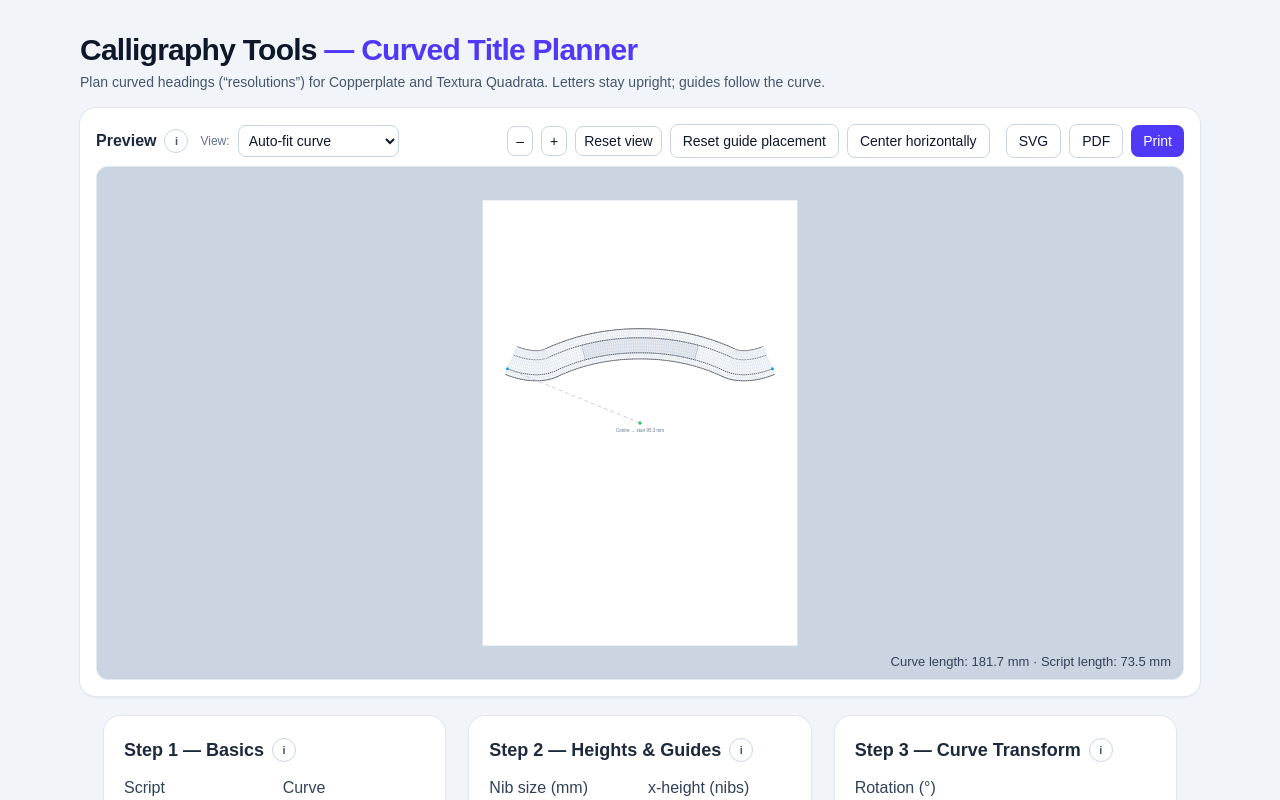
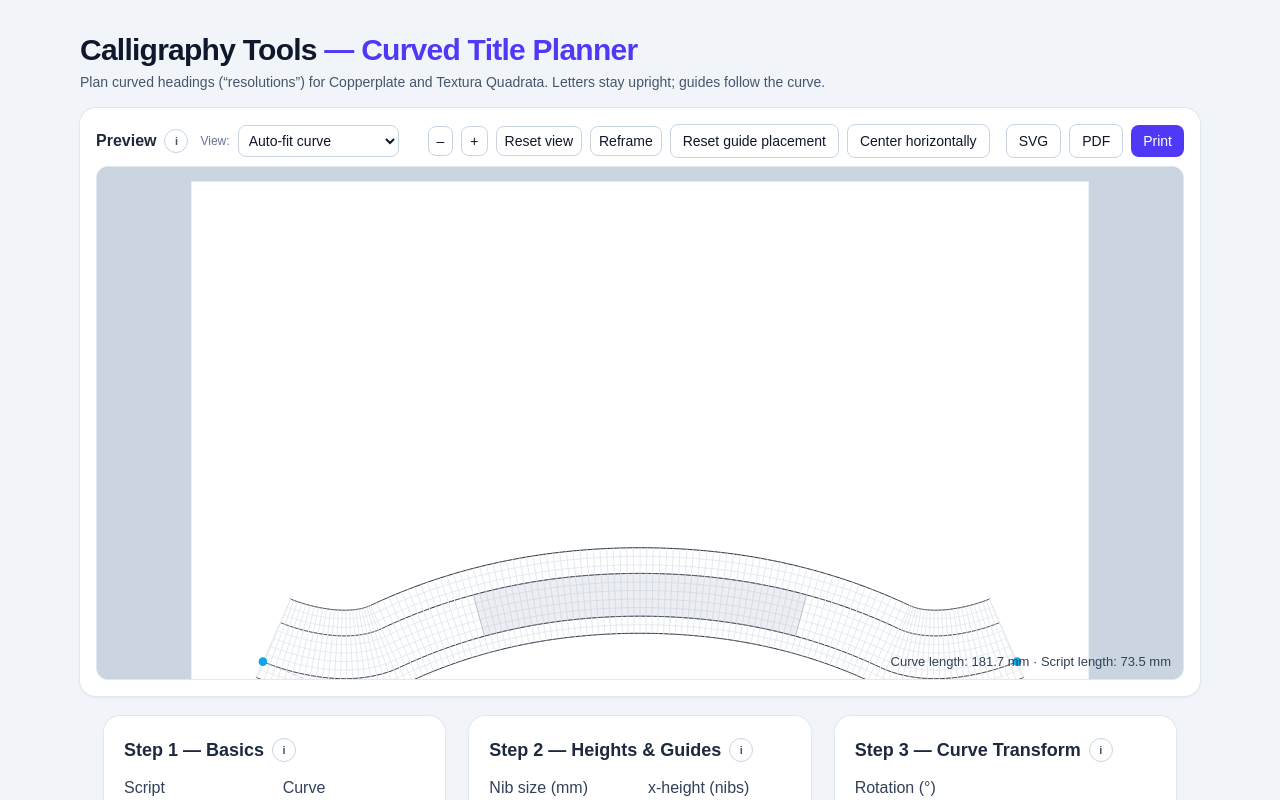
Before and after one commit to mashw/calligraphy-tools, a Next.js app: page /curve in a window 1280 px wide. Shown: the top 800 px of the page. Built offline with nearby package versions, Linux system fonts and the light colour scheme.

Commit message:
Update curve preview view controls

```diff
--- a/src/app/curve/page.tsx
+++ b/src/app/curve/page.tsx
@@ -29,7 +29,7 @@ type PaperId = keyof typeof PAPERS_MM;
 type CurvePresetId = 'simpleArch' | 'highArch' | 'shallowArch' | 'compoundArch' | 'zanerian';
 type Orientation = 'portrait' | 'landscape';
 type AlignMode = 'start' | 'center' | 'end';
-type ViewMode = 'autofit' | 'fullpage';
+type ViewMode = 'autofit' | 'fullpage' | 'custom';
 
 const X_OPTIONS = Array.from({ length: (10 - 2) / 0.5 + 1 }, (_, i) => 2 + i * 0.5);
 
@@ -234,6 +234,7 @@ export default function CurvedTitlePage() {
   const [paper, setPaper] = useState<PaperId>('A4');
   const [orientation, setOrientation] = useState<Orientation>(PAPERS_MM.A4.defaultOrientation);
   const [view, setView] = useState<ViewMode>('autofit');
+  const [customOrigin, setCustomOrigin] = useState<'autofit' | 'fullpage'>('autofit');
 
   const snapHalf = (v: number) => Math.round(v * 2) / 2;
 
@@ -278,7 +279,12 @@ export default function CurvedTitlePage() {
   const [rotDeg, setRotDeg] = useState(0);
   const [scalePct, setScalePct] = useState(100);
 
-  const [zoom, setZoom] = useState(1);
+  const [isNarrow, setIsNarrow] = useState(() => (typeof window !== 'undefined'
+    ? window.matchMedia('(max-width: 640px)').matches
+    : false));
+  const DEFAULT_ZOOM = isNarrow ? 5 : 4;
+  const [zoom, setZoom] = useState(DEFAULT_ZOOM);
+  const DEFAULT_AUTOFIT_ZOOM = 4;
   const [pan, setPan] = useState({ x: 0, y: 0 });
 
   const [savedViewBeforeCurveDrag, setSavedViewBeforeCurveDrag] = useState<ViewMode | null>(null);
@@ -298,6 +304,7 @@ export default function CurvedTitlePage() {
   } | null>(null);
 
   const svgRef = useRef<SVGSVGElement | null>(null);
+  const [previewPxH, setPreviewPxH] = useState(0);
 
   // Sticky centering: snap + hysteresis
   const snapStateRef = useRef<{ snapped: boolean }>({ snapped: true });
@@ -321,6 +328,46 @@ export default function CurvedTitlePage() {
     return () => {
       html.style.backgroundImage = prevHtmlBg;
       body.style.backgroundImage = prevBodyBg;
+    };
+  }, []);
+
+  useEffect(() => {
+    if (typeof window === 'undefined') return;
+    const mq = window.matchMedia('(max-width: 640px)');
+    const update = () => setIsNarrow(mq.matches);
+    update();
+    if (mq.addEventListener) {
+      mq.addEventListener('change', update);
+    } else {
+      mq.addListener(update);
+    }
+    return () => {
+      if (mq.removeEventListener) {
+        mq.removeEventListener('change', update);
+      } else {
+        mq.removeListener(update);
+      }
+    };
+  }, []);
+
+  useEffect(() => {
+    const el = svgRef.current;
+    if (!el) return;
+
+    const update = () => {
+      const r = el.getBoundingClientRect();
+      setPreviewPxH(r.height);
+    };
+
+    update();
+
+    const ro = new ResizeObserver(() => update());
+    ro.observe(el);
+
+    window.addEventListener('resize', update);
+    return () => {
+      ro.disconnect();
+      window.removeEventListener('resize', update);
     };
   }, []);
 
@@ -653,22 +700,41 @@ export default function CurvedTitlePage() {
   const radiusToStart = Math.hypot(pageCenter.x - startPt.x, pageCenter.y - startPt.y);
   const overWarn = layout.overBy > 0;
 
-  // ---------- ViewBox (includes stage margin so paper stands out) ----------
-  const vb = useMemo(() => {
-    const stagePadMM = 22;
+  const computeBaseView = () => {
+    const topPadPX = 30;
+    const padMode: 'autofit' | 'fullpage' =
+      view === 'custom' ? customOrigin : (view === 'fullpage' ? 'fullpage' : 'autofit');
+
+    const fitZoom = view === 'autofit' ? DEFAULT_AUTOFIT_ZOOM : 1;
+    const zoomForView = view === 'custom' ? zoom : fitZoom;
+
+    const fullPagePadPX = 5;
+    const stagePadMM =
+      padMode === 'fullpage'
+        ? (() => {
+          const pxH = Math.max(1, previewPxH);
+          const mmPerPx = box.h / pxH;
+          return fullPagePadPX * mmPerPx;
+        })()
+        : 22;
 
     let minX: number;
     let minY: number;
     let vw: number;
     let vh: number;
 
-    if (view === 'fullpage' || view === 'autofit') {
-      // Frame the page (not the curve). This prevents curve scale/rotation
-      // from feeling like zooming the camera.
-      vw = box.w / Math.max(1, zoom);
-      vh = box.h / Math.max(1, zoom);
-      minX = (box.w - vw) / 2;
-      minY = (box.h - vh) / 2;
+    if (padMode === 'fullpage') {
+      if (view === 'custom') {
+        vw = box.w / Math.max(1, zoomForView);
+        vh = box.h / Math.max(1, zoomForView);
+        minX = (box.w - vw) / 2;
+        minY = (box.h - vh) / 2;
+      } else {
+        vw = box.w;
+        vh = box.h;
+        minX = 0;
+        minY = 0;
+      }
     } else {
       const fitPad = 8;
       const pts = [
@@ -687,19 +753,46 @@ export default function CurvedTitlePage() {
       const cx = (minX0 + maxX0) / 2;
       const cy = (minY0 + maxY0) / 2;
 
-      vw = Math.max(1, maxX0 - minX0) / Math.max(1, zoom);
-      vh = Math.max(1, maxY0 - minY0) / Math.max(1, zoom);
+      vw = Math.max(1, maxX0 - minX0) / Math.max(1, zoomForView);
+      vh = Math.max(1, maxY0 - minY0) / Math.max(1, zoomForView);
       minX = cx - vw / 2;
       minY = cy - vh / 2;
+      minY = Math.min(minY, stagePadMM);
     }
 
-    const minXc = minX + pan.x - stagePadMM;
-    const minYc = minY + pan.y - stagePadMM;
-    const vwc = vw + stagePadMM * 2;
-    const vhc = vh + stagePadMM * 2;
+    const baseVhMM = vh + stagePadMM * 2;
+    const mmPerPx = previewPxH > 0 ? baseVhMM / previewPxH : 0;
+    const extraTopMM = padMode === 'autofit' ? topPadPX * mmPerPx : 0;
+
+    return {
+      minX,
+      minY,
+      vw,
+      vh,
+      stagePadMM,
+      extraTopMM,
+    };
+  };
+
+  // ---------- ViewBox (includes stage margin so paper stands out) ----------
+  const vb = useMemo(() => {
+    const { minX, minY, vw, vh, stagePadMM, extraTopMM } = computeBaseView();
+
+    let minXc = minX + pan.x - stagePadMM;
+    let minYc = minY + pan.y - stagePadMM - extraTopMM;
+    let vwc = vw + stagePadMM * 2;
+    let vhc = vh + stagePadMM * 2;
+
+    if (view === 'autofit') {
+      const minVwc = box.w + stagePadMM * 2;
+      if (vwc < minVwc) {
+        vwc = minVwc;
+        minXc = -stagePadMM + pan.x;
+      }
+    }
 
     return { minX: minXc, minY: minYc, vw: vwc, vh: vhc, str: `${minXc} ${minYc} ${vwc} ${vhc}` };
-  }, [view, box, zoom, pan]);
+  }, [view, box, guideSet, zoom, pan, previewPxH, DEFAULT_AUTOFIT_ZOOM, customOrigin]);
 
 
   /* ---------------- Export actions ---------------- */
@@ -880,8 +973,33 @@ export default function CurvedTitlePage() {
   }
 
   function resetView() {
-    setZoom(1);
+    setView('autofit');
+    setZoom(DEFAULT_ZOOM);
     setPan({ x: 0, y: 0 });
+  }
+
+  function reframeView() {
+    setPan({ x: 0, y: 0 });
+  }
+
+  function adjustZoom(direction: 'in' | 'out') {
+    if (view === 'fullpage') setCustomOrigin('fullpage');
+    if (view === 'autofit') setCustomOrigin('autofit');
+
+    const currentEffectiveZoom =
+      view === 'custom'
+        ? zoom
+        : view === 'autofit'
+          ? DEFAULT_AUTOFIT_ZOOM
+          : 1;
+
+    const next =
+      direction === 'in'
+        ? currentEffectiveZoom * 1.25
+        : currentEffectiveZoom / 1.25;
+
+    setView('custom');
+    setZoom(clamp(next, 1, 12));
   }
 
   function resetGuidePlacement() {
@@ -974,19 +1092,23 @@ export default function CurvedTitlePage() {
                 >
                   <option value="autofit">Auto-fit curve</option>
                   <option value="fullpage">Full page / envelope</option>
+                  <option value="custom">Custom</option>
                 </select>
               </div>
             </div>
 
             <div className="flex items-center gap-2">
-              <button onMouseDown={e => e.preventDefault()} onClick={() => setZoom(z => Math.max(1, z / 1.25))} className="px-2 py-1 text-sm rounded-lg border border-slate-300 bg-white">
+              <button onMouseDown={e => e.preventDefault()} onClick={() => adjustZoom('out')} className="px-2 py-1 text-sm rounded-lg border border-slate-300 bg-white">
                 –
               </button>
-              <button onMouseDown={e => e.preventDefault()} onClick={() => setZoom(z => Math.min(12, z * 1.25))} className="px-2 py-1 text-sm rounded-lg border border-slate-300 bg-white">
+              <button onMouseDown={e => e.preventDefault()} onClick={() => adjustZoom('in')} className="px-2 py-1 text-sm rounded-lg border border-slate-300 bg-white">
                 +
               </button>
               <button onMouseDown={e => e.preventDefault()} onClick={resetView} className="px-2 py-1 text-sm rounded-lg border border-slate-300 bg-white">
                 Reset view
+              </button>
+              <button onMouseDown={e => e.preventDefault()} onClick={reframeView} className="px-2 py-1 text-sm rounded-lg border border-slate-300 bg-white">
+                Reframe
               </button>
               <button onMouseDown={e => e.preventDefault()} onClick={resetGuidePlacement} className="px-3 py-1.5 text-sm rounded-lg border border-slate-300 bg-white">
                 Reset guide placement
@@ -1014,7 +1136,7 @@ export default function CurvedTitlePage() {
               viewBox={vb.str}
               className={`block mx-auto w-full h-[64vh] touch-none ${isCurveDragging ? 'cursor-move' : 'cursor-grab active:cursor-grabbing'}`}
               style={{ background: '#cbd5e1' }}
-              preserveAspectRatio="xMidYMid meet"
+              preserveAspectRatio={(view === 'fullpage' || (view === 'custom' && customOrigin === 'fullpage')) ? 'xMidYMid meet' : 'xMidYMin meet'}
               onPointerDown={onPointerDown}
               onPointerMove={onPointerMove}
               onPointerUp={onPointerUp}
```
